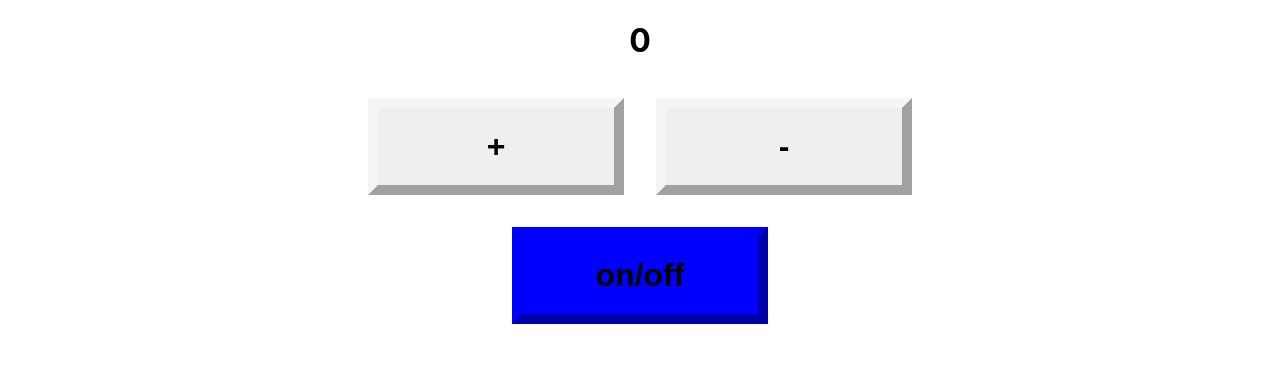
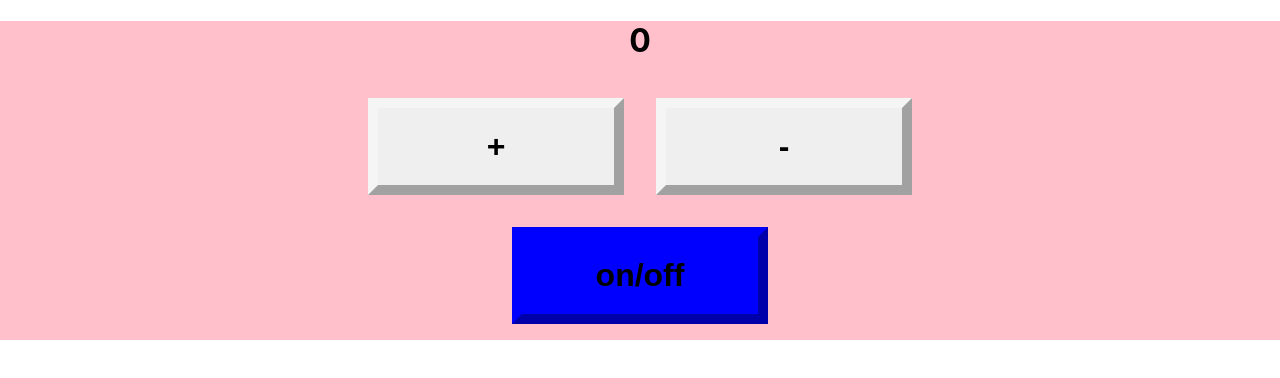
Before and after one commit to nohhow/react-action-practice, a React (Create React App) app: page / in a window 1280 px wide. Shown: the top 378 px of the page. Built offline with nearby package versions, Linux system fonts and the light colour scheme.

Commit message:
change bgColor

```diff
--- a/src/App.js
+++ b/src/App.js
@@ -4,7 +4,7 @@ import PlusMinus from './pages/PlusMinus';
 
 function App() {
   return (
-    <div style={{textAlign:'center'}}>
+    <div style={{textAlign:'center', backgroundColor:"pink"}}>
       <PlusMinus/>
     </div>
   );
```
